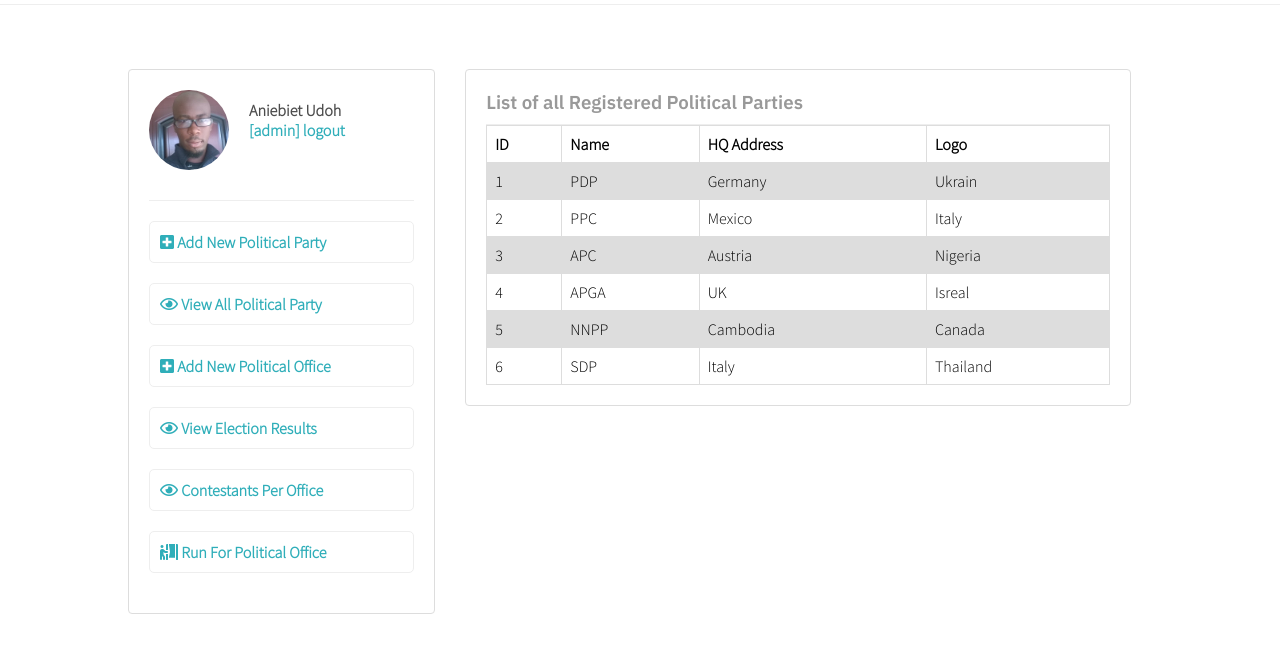
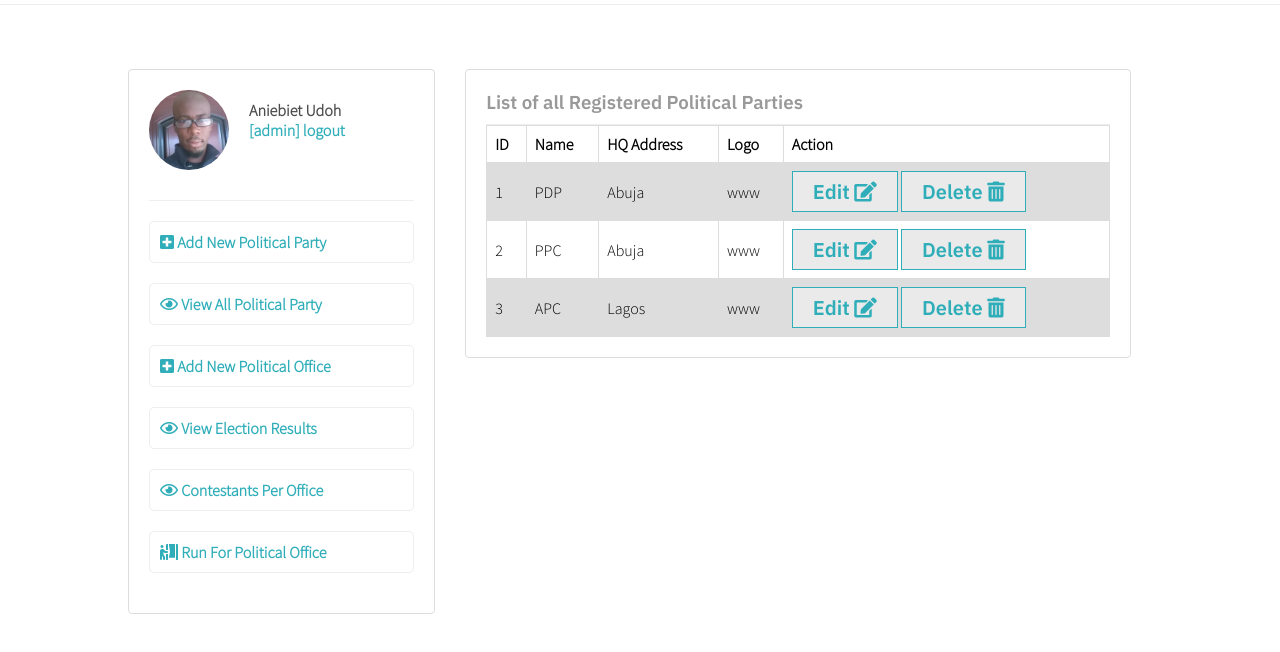
Before and after one commit to aniebietudoh/politico, a plain HTML site: page UI/view-parties.html in a window 1280 px wide. Shown: the part 52-704 px from the top of the page. Drawn offline with Linux system fonts and the light colour scheme.

Commit message:
[feature #163364084] implement edit-delete button

```diff
--- a/UI/view-parties.html
+++ b/UI/view-parties.html
@@ -54,43 +54,45 @@
     <th>Name</th>
     <th>HQ Address</th>
     <th>Logo</th>
+    <th>Action</th>
   </tr>
   <tr>
     <td>1</td>
     <td>PDP</td>
-    <td>Germany</td>
-    <td>Ukrain</td>
+    <td>Abuja</td>
+    <td>www</td>
+    <td>
+      <button class="button-normal button-small"> Edit <i class="fas fa-edit"></i>
+        </button>
+      <button class="button-normal button-small"> Delete <i class="fas fa-trash-alt"></i>
+        </button>
+    </td>
   </tr>
   <tr>
     <td>2</td>
     <td>PPC</td>
-    <td>Mexico</td>
-    <td>Italy</td>
+    <td>Abuja</td>
+    <td>www</td>
+    <td>
+      <button class="button-normal button-small"> Edit <i class="fas fa-edit"></i>
+        </button>
+      <button class="button-normal button-small"> Delete <i class="fas fa-trash-alt"></i>
+        </button>
+    </td>
   </tr>
   <tr>
     <td>3</td>
     <td>APC</td>
-    <td>Austria</td>
-    <td>Nigeria</td>
+    <td>Lagos</td>
+    <td>www</td>
+    <td>
+      <button class="button-normal button-small"> Edit <i class="fas fa-edit"></i>
+        </button>
+      <button class="button-normal button-small"> Delete <i class="fas fa-trash-alt"></i>
+        </button>
+    </td>
   </tr>
   <tr>
-    <td>4</td>
-    <td>APGA</td>
-    <td>UK</td>
-    <td>Isreal</td>
-  </tr>
-  <tr>
-    <td>5</td>
-    <td>NNPP</td>
-    <td>Cambodia</td>
-    <td>Canada</td>
-  </tr>
-  <tr>
-    <td>6</td>
-    <td>SDP</td>
-    <td>Italy</td>
-    <td>Thailand</td>
-  </tr>
 </table>
   </div>
 </div>
```
